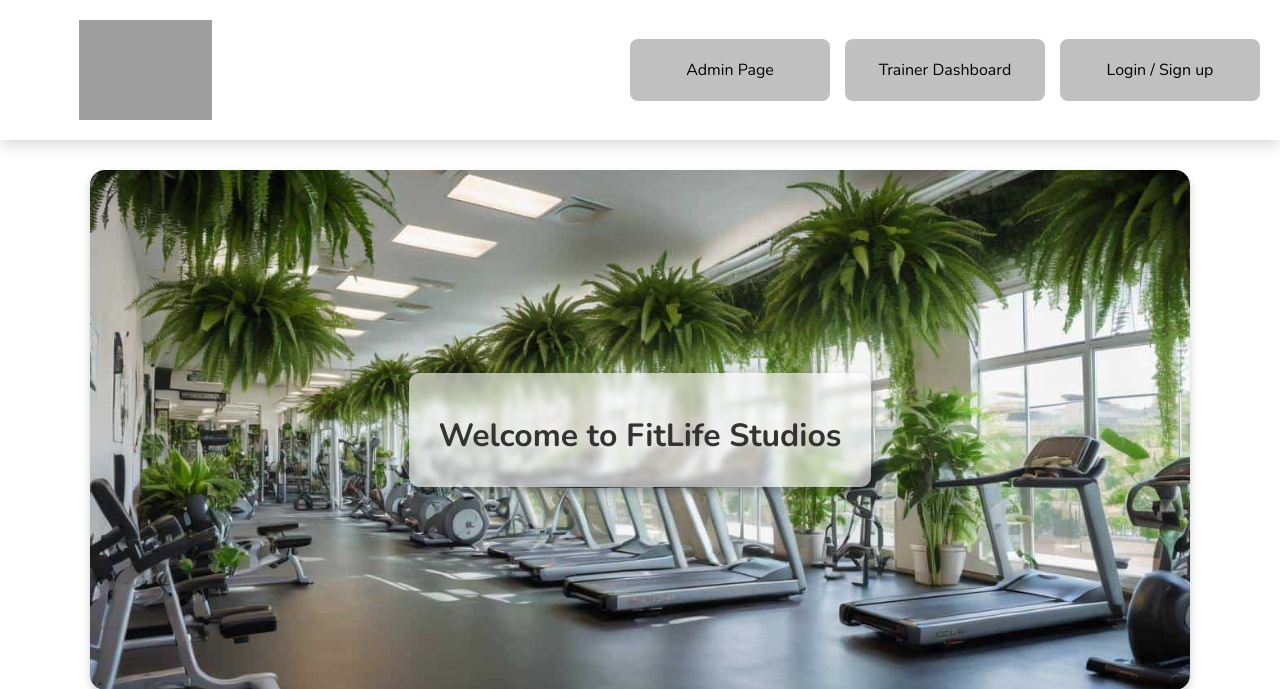
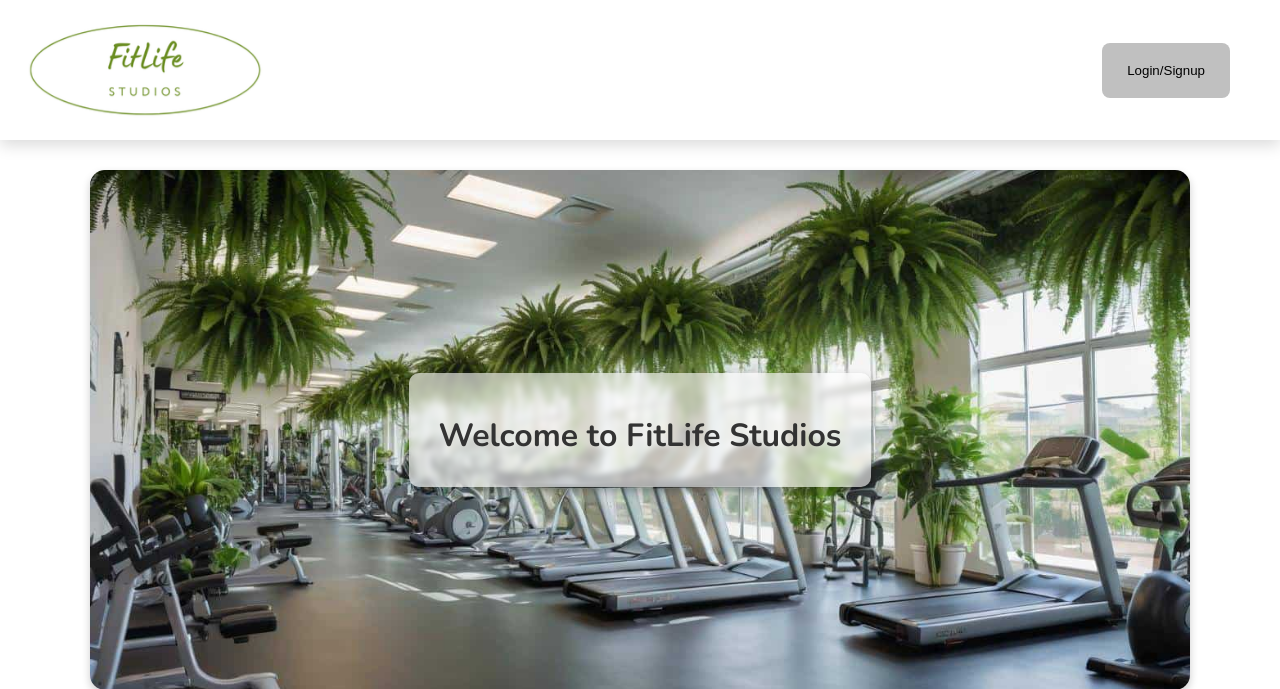
Before and after one commit to IsaacS-Cranfield/SSD-Group-task, a PHP site: page / in a window 1280 px wide. Shown: the top 689 px of the page. Run offline with PHP 8.4, Linux system fonts and the light colour scheme; grey boxes are pictures that could not be loaded.

Commit message:
modified:   assets/css/formStyle.css 	modified:   assets/css/style.css 	renamed:    login.php -> includes/login-modal.php 	modified:   index.php

```diff
--- a/assets/css/formStyle.css
+++ b/assets/css/formStyle.css
@@ -1,7 +1,7 @@
 /* Set a default font and background for the body */
 body {
-  font-family: Arial, Helvetica, sans-serif;
-  background-color: lightblue;
+  font-family: "Nunito", sans-serif;
+  background-color: white;
 }
 
 input[type=text], input[type=password] {
@@ -13,7 +13,7 @@ input[type=text], input[type=password] {
   box-sizing: border-box;
 }
 
-button {
+.modal-content button{
   background-color: RGB(107, 142, 35);
   color: white;
   padding: 14px 20px;
@@ -23,11 +23,11 @@ button {
   width: 100%;
 }
 
-button:hover {
+.modal-content button:hover {
   opacity: 0.8;
 }
 
-.cancelbtn {
+.modal-content .cancelbtn {
   width: auto;
   padding: 10px 18px;
   background-color: #f44336;
@@ -70,7 +70,7 @@ span.psw {
 
 /* Modal Content Box */
 .modal-content {
-  background-color: aliceblue;
+  background-color: white;
   margin: 10% auto 20% auto;
   border: 1px solid #888;
   width: 80%;
--- a/assets/css/style.css
+++ b/assets/css/style.css
@@ -26,7 +26,7 @@ nav {
     display: block;
     width: 250px;
     height: 100px;
-    background-image: url('../images/FitLife Logo.png');
+    background-image: url('../images/FitLife-logo.png');
     background-size: contain;
     background-repeat: no-repeat;
     background-position: center;
@@ -59,6 +59,27 @@ nav ul a {
 }
 
 nav ul a:hover {
+    background-color: RGB(107, 142, 35);
+    transform: scale(0.95);
+}
+
+.loginBtn {
+    color: black;
+    text-align: center;
+    text-decoration: none;
+    font-style: "Nunito", sans-serif;
+    display: inline-block;
+    flex-shrink: 0; /* Prevent shrinking */
+    width: auto; /* Adjust width to content */
+    padding: 20px 25px;
+    margin-right: 50px;
+    background-color: rgb(192, 192, 192);
+    border-radius: 8px;
+    border-width: 0px;
+    transition: background 0.2s, transform 0.2s;
+}
+
+.loginBtn:hover {
     background-color: RGB(107, 142, 35);
     transform: scale(0.95);
 }
--- a/login.php
+++ b/includes/login-modal.php
@@ -1,18 +1,3 @@
-<!DOCTYPE html>
-<html lang="en">
-
-<head>
-    <meta name="viewport" content="width=device-width, initial-scale=1">
-    <title>FitLife Studios</title>
-    <link rel="stylesheet" href="assets/css/Style Login.css">
-</head>
-<body>
-
-<h2>Modal Login Form</h2>
-
-<button onclick="document.getElementById('id01').style.display='block'"
-   style="width:auto;">Login</button>
-
 <div id="id01" class="modal">
 
     <form class="modal-content animate" action="/action_page.php"
@@ -37,13 +22,20 @@
                 </div>
 
                 <div class="container" style="background-color: rgb(241, 241, 241);">
-                    <button type="button" onclick="document.getElementById('id01').style.display='none'"
-                        class="cancelbtn">Cancel</button>
+                    <button type="button" id="cancelBtn" class="cancelbtn">Cancel</button>
                     <span class="psw">Forgot <a href="#">password?</a></span>
                 </div>
 
 <script>
     var modal = document.getElementById('id01');
+
+    document.getElementById('loginBtn').onclick = function () {
+        modal.style.display = "block";
+    };
+
+    document.getElementById('cancelBtn').onclick = function() {
+        document.getElementById('id01').style.display = "none";
+    };
 
     window.onclick = function(event) {
         if (event.target == modal) {
@@ -51,6 +43,3 @@
         }
     }
 </script>
-
-</body>
-</html>
--- a/index.php
+++ b/index.php
@@ -4,20 +4,19 @@
     <meta charset="UTF-8">
     <title>FitLife Studios</title>
     <link rel="stylesheet" href="assets/css/style.css">
+    <link rel="stylesheet" href="assets/css/formStyle.css">
     <!-- Custom Google font -->
     <link rel="preconnect" href="https://fonts.googleapis.com">
     <link rel="preconnect" href="https://fonts.gstatic.com" crossorigin>
     <link href="https://fonts.googleapis.com/css2?family=Nunito:ital,wght@0,200..1000;1,200..1000&display=swap" rel="stylesheet">
 </head>
+
 <body>
     <nav>
-        <a href="index.html" class="nav-logo">
-        </a>
-        <ul>
-            <li><a href="admin.html">Admin Page</a></li>
-            <li><a href="Trainer Dashboard.html">Trainer Dashboard</a></li>
-            <li><a> Login / Sign up</a></li>
-        </ul>
+        <a href="index.html" class="nav-logo"></a>
+
+        <button id="loginBtn" class="loginBtn">Login/Signup</button></li>
+
     </nav>
 
    <div class="hero"
@@ -28,5 +27,6 @@
         </div>
     </div>
 
+    <?php include 'includes/login-modal.php'; ?>
 </body>
 </html>
```
